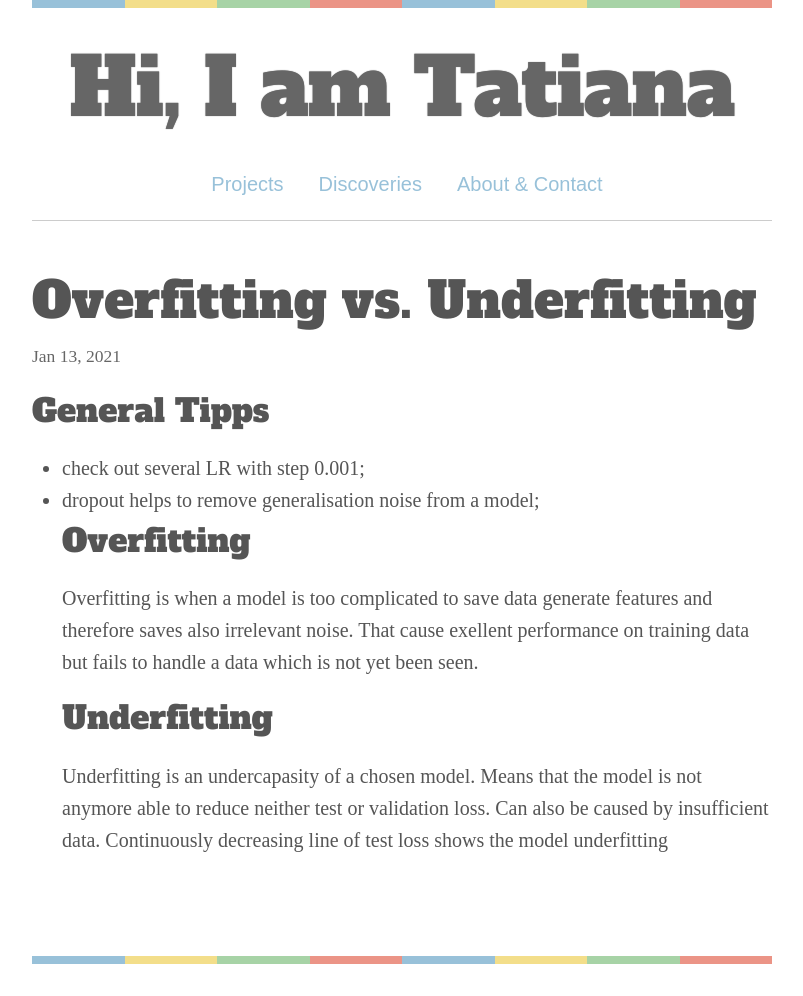
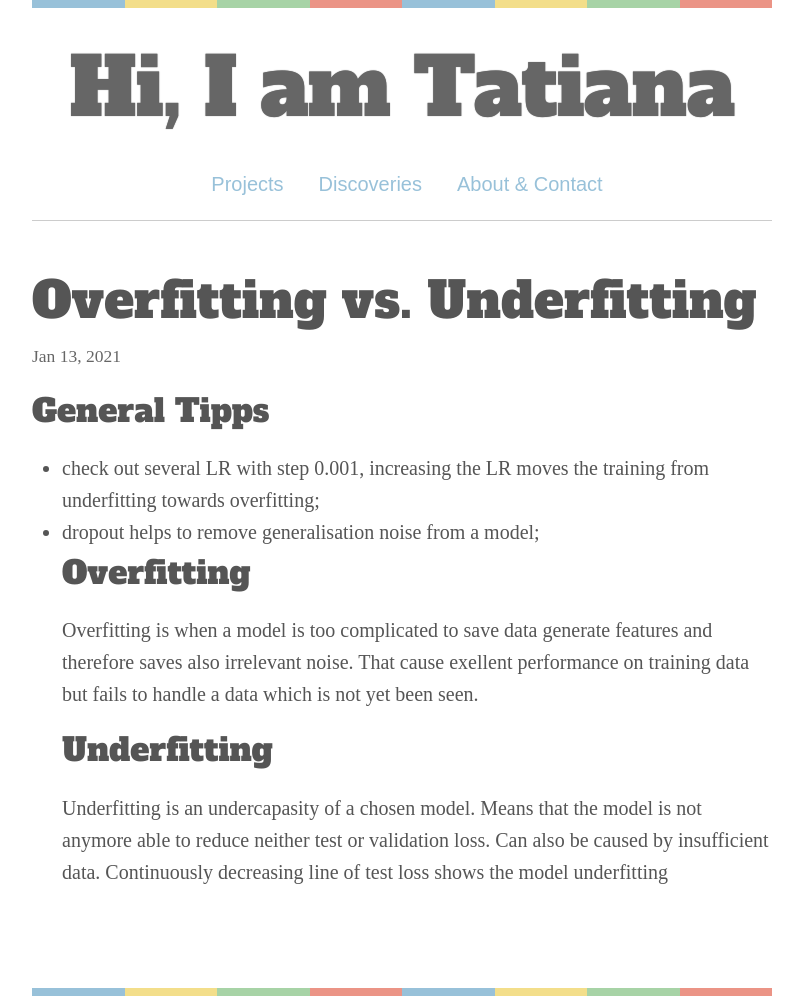
Before and after one commit to tatieliseeva/v-master, a Jekyll site: the page built from _posts/2021-01-13-Overfitting_vs_Underfitting.markdown, in a window 1280 px wide. Shown: the whole page, without its empty margins (238-1041 px from the left). Built offline with Jekyll 4.4.1, drawn with Linux system fonts in a browser that asks for light colours; some web fonts are replaced; before the commit the page ends 964 px from its top, so only the background shows below that.

Commit message:
Update 2021-01-13-Overfitting_vs_Underfitting.markdown

```diff
--- a/_posts/2021-01-13-Overfitting_vs_Underfitting.markdown
+++ b/_posts/2021-01-13-Overfitting_vs_Underfitting.markdown
@@ -5,7 +5,7 @@ categories: ML
 permalink: /discoveries
 ---
 ## General Tipps
-- check out several LR with step 0.001;
+- check out several LR with step 0.001, increasing the LR moves the training from underfitting towards overfitting;
 - dropout helps to remove generalisation noise from a model;
 ## Overfitting
 Overfitting is when a model is too complicated to save data generate features and therefore saves also irrelevant noise. That cause exellent performance on training data but fails to handle a data which is not yet been seen.
```
